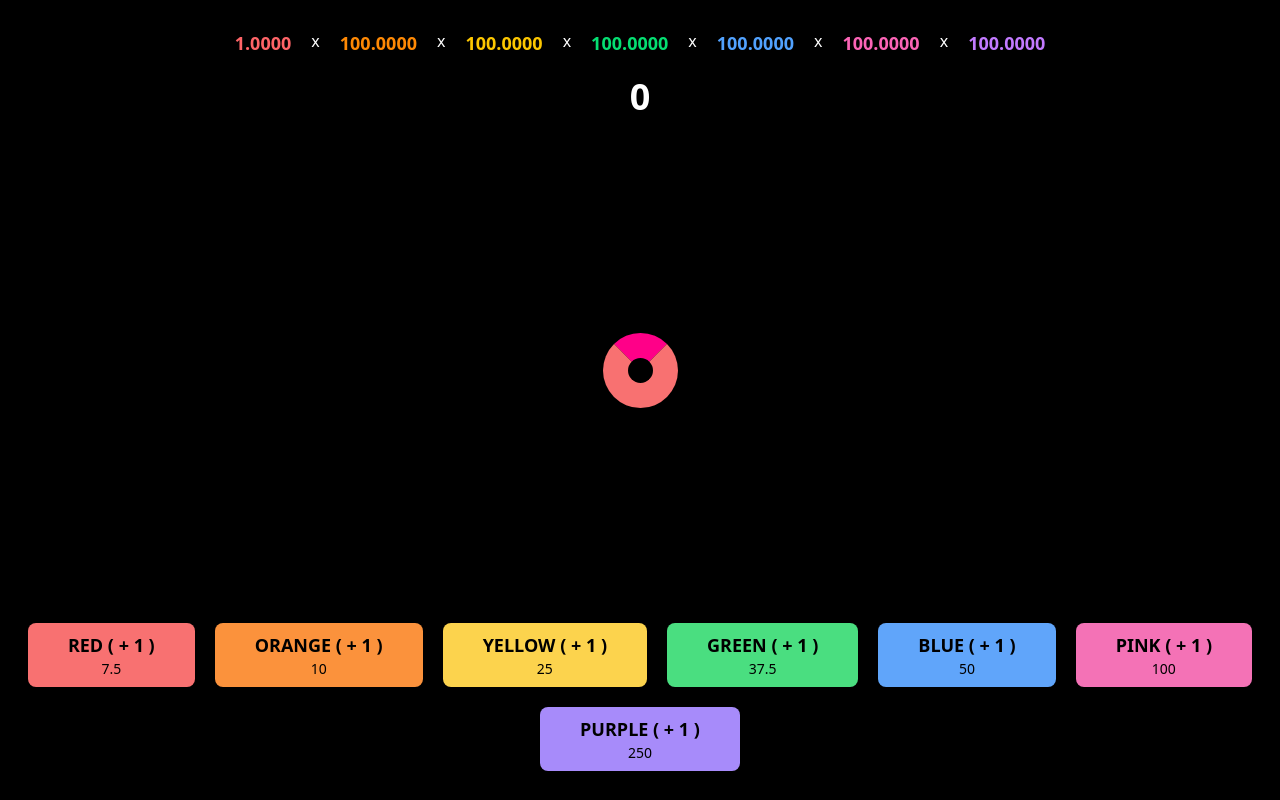
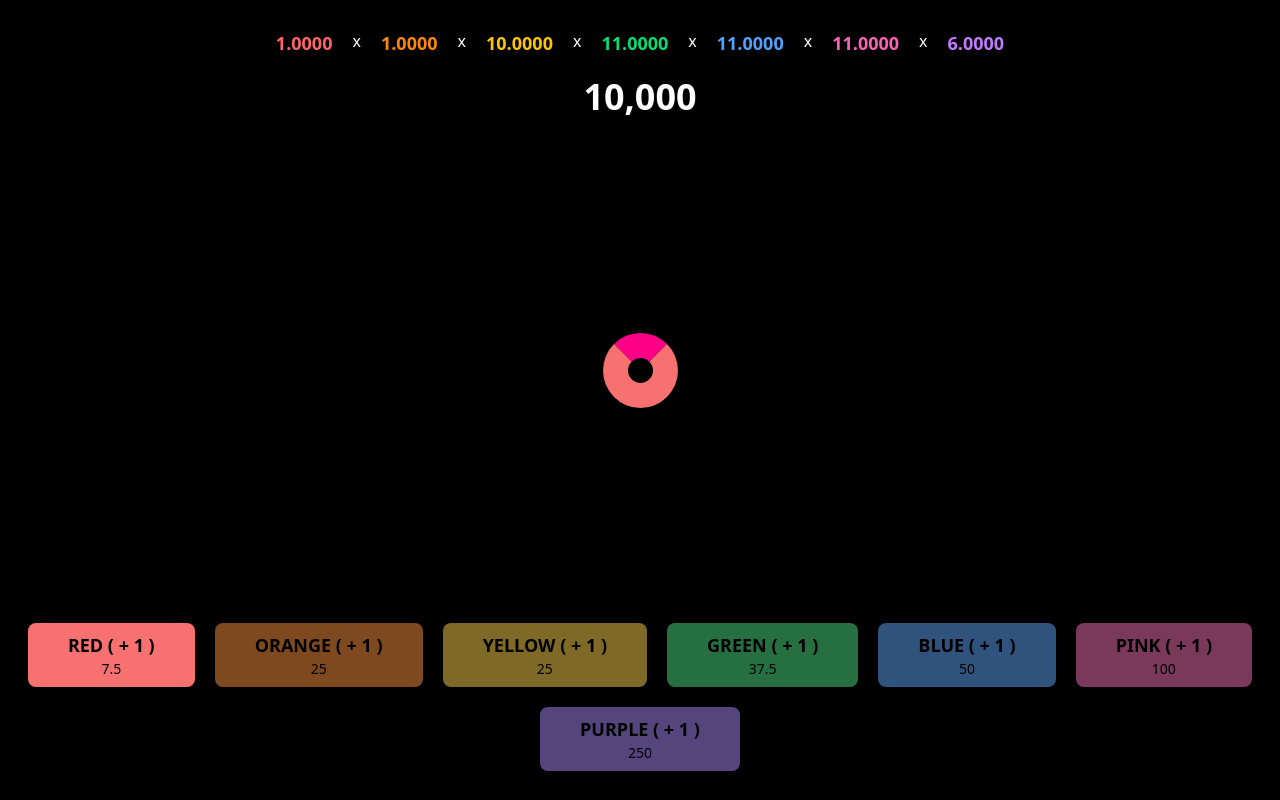
Before and after one commit to oriodev/bored, a Next.js app: page / in a window 1280 px wide. Built offline with nearby package versions, Linux system fonts and the light colour scheme.

Commit message:
fixed a bunch of wonky animation issues

```diff
--- a/app/globals.css
+++ b/app/globals.css
@@ -15,6 +15,6 @@
     transform: rotate(0deg);
   }
   to {
-    transform: rotate(340deg);
+    transform: rotate(360deg);
   }
 }
--- a/app/page.tsx
+++ b/app/page.tsx
@@ -3,23 +3,18 @@
 import Buttons from "@/components/Buttons";
 import Circles from "@/components/Circles";
 import Speeds from "@/components/Speeds";
-import { CircleColor, CircleState } from "@/types";
+import { CircleState } from "@/types";
 import { useState } from "react";
 
 export default function Home() {
-  const [number, setNumber] = useState<number>(0);
+  const [number, setNumber] = useState<number>(10000);
 
-
-  const handleComplete = (colour: CircleColor) => {
-    const amount = circleState[colour].amount;
-    setNumber(prev => prev + amount);
-  }
 
   const [circleState, setCircleState] = useState<CircleState>({
     red: {
       colour: 'red',
       unlocked: true,
-      unlockedReq: 0, // prev upgrades required to unlock this circle
+      unlockedReq: 'orange', // what u unlock, not who unlocks u
       auto: false,
       autoReq: 2, // upgrades required to make this circle auto
       speed: 1,
@@ -27,74 +22,78 @@ export default function Home() {
       costMultiplier: 1.5,
       upgradesUnlocked: 1, // increases when u press the red button
       amount: 10,
-      complete: () => handleComplete('red')
     },
     orange: {
       colour: 'orange',
       unlocked: false,
-      unlockedReq: 10,
+      unlockedReq: 'yellow',
       auto: false,
-      speed: 100,
+      autoReq: 2,
+      speed: 1,
       speedMultipier: 0.8,
-      costMultiplier: 2,
+      costMultiplier: 5,
       upgradesUnlocked: 1,
       amount: 1,
-      complete: () => handleComplete('orange')
     },
     yellow: {
       colour: 'yellow',
       unlocked: false,
+      unlockedReq: 'green',
       auto: false,
-      speed: 100,
+      autoReq: 2,
+      speed: 10,
       speedMultipier: 0.85,
       costMultiplier: 5,
       upgradesUnlocked: 1,
       amount: 1,
-      complete: () => handleComplete('yellow')
     },
     green: {
       colour: 'green',
       unlocked: false,
+      unlockedReq: 'blue',
       auto: false,
-      speed: 100,
+      autoReq: 2,
+      speed: 11,
       speedMultipier: 0.87,
       costMultiplier: 7.5,
       upgradesUnlocked: 1,
       amount: 1,
-      complete: () => handleComplete('green')
     },
     blue: {
       colour: 'blue',
       unlocked: false,
+      unlockedReq: 'pink',
       auto: false,
-      speed: 100,
+      autoReq: 2,
+      speed: 11,
       speedMultipier: 0.9,
       costMultiplier: 10,
       upgradesUnlocked: 1,
       amount: 1,
-      complete: () => handleComplete('blue')
     },
     pink: {
       colour: 'pink',
       unlocked: false,
+      unlockedReq: 'purple',
       auto: false,
-      speed: 100,
+      autoReq: 2,
+      speed: 11,
       speedMultipier: 0.95,
       costMultiplier: 20,
       upgradesUnlocked: 1,
       amount: 1,
-      complete: () => handleComplete('pink')
     },
     purple: {
       colour: 'purple',
       unlocked: false,
+      unlockedReq: null,
       auto: false,
-      speed: 100,
+      autoReq: 2,
+      speed: 6,
       speedMultipier: 0.99,
       costMultiplier: 50,
       upgradesUnlocked: 1,
       amount: 1,
-      complete: () => handleComplete('purple')
     }
   });
 
@@ -102,9 +101,9 @@ export default function Home() {
     <div className="p-5 bg-black text-white w-screen h-screen flex flex-col items-center justify-center overflow-hidden">
       <div className="flex flex-col gap-5 justify-center items-center">
         <Speeds circleState={circleState} />
-        <p className="text-4xl font-black">{number}</p>
+        <p className="text-4xl font-black">{number.toLocaleString(undefined, { minimumFractionDigits: 0, maximumFractionDigits: 1})}</p>
       </div>
-      <Circles circleState={circleState} />
+      <Circles circleState={circleState} setNumber={setNumber}  />
       <Buttons circleState={circleState} setCircleState={setCircleState} number={number} setNumber={setNumber} />
  </div>
   );
--- a/components/Button.tsx
+++ b/components/Button.tsx
@@ -5,13 +5,15 @@ interface ButtonProps {
   colour: string;
   handlePurchase: () => void;
   cost: number;
+  num: number;
 }
 
-const Button = ({ circle, colour, handlePurchase, cost }: ButtonProps ) => {
+const Button = ({ circle, colour, handlePurchase, cost, num }: ButtonProps ) => {
+  const show = circle.unlocked && cost <= num;
 
   return (
       <div
-        className="rounded-lg p-2 pl-10 pr-10 flex flex-col justify-center items-center hover:cursor-pointer"
+        className={`${show ? 'opacity-100 hover:cursor-pointer' : 'opacity-50 hover:default'} rounded-lg p-2 pl-10 pr-10 flex flex-col justify-center items-center `}
         style={{
           backgroundColor: `var(--${colour})`,
           userSelect: 'none'
--- a/components/Buttons.tsx
+++ b/components/Buttons.tsx
@@ -18,14 +18,17 @@ const Buttons = ({ circleState, setCircleState, number, setNumber }: ButtonsProp
     if (number >= cost) {
       setNumber(prev => prev - cost); // payment for the upgrade
 
-      // CHECK FOR AUTO
+      // CHECK FOR AUTO && UNLOCK
       if (
           !circleState[colour].auto && // not already auto
           circleState[colour].upgradesUnlocked === circleState[colour].autoReq // hit the req for auto
         ) {
+
+          const toUnlock = circleState[colour].unlockedReq;
+
           setCircleState(
-            (prev: CircleState) => (
-              {
+            (prev: CircleState) => {
+              const updatedState = {
                 ...prev,
                 [colour]: {
                   ...prev[colour],
@@ -33,9 +36,19 @@ const Buttons = ({ circleState, setCircleState, number, setNumber }: ButtonsProp
                   speed: 10, // MAGIC NUMBER, FIX LATER
                   upgradesUnlocked: prev[colour].upgradesUnlocked + 1,
                 }
+              };
+
+              if (toUnlock) {
+                updatedState[toUnlock] = {
+                  ...prev[toUnlock],
+                  unlocked: true
+                };
               }
-            )
+
+              return updatedState;
+            }
           )
+
         }
 
       else {
@@ -69,6 +82,7 @@ const Buttons = ({ circleState, setCircleState, number, setNumber }: ButtonsProp
             colour={key}
             handlePurchase={() => handlePurchase(key as CircleColor)}
             cost={COST_BASE * circleState[key as CircleColor].upgradesUnlocked * circleState[key as CircleColor].costMultiplier}
+            num={number}
           />
         ))
       }
--- a/components/Circle.tsx
+++ b/components/Circle.tsx
@@ -1,27 +1,36 @@
 "use client"
 
 import { Circle as CircleType } from "@/types";
-import { ReactNode, useEffect, useState } from "react";
+import { useEffect, useState, useRef } from "react";
 
 interface CircleProps {
   size: number;
-  circle: CircleType,
-  children?: ReactNode;
+  circle: CircleType;
+  setNumber: (updater: number | ((prev: number) => number)) => void;
+  style?: React.CSSProperties;
 }
 
-const Circle = ({ size, circle, children }: CircleProps) => {
-  const {colour, unlocked, speed, complete} = circle;
+const Circle = ({ size, circle, setNumber, style }: CircleProps) => {
+  const { colour, unlocked, speed } = circle;
   const [spacePressed, setSpacePressed] = useState(false);
+  const circleRef = useRef<HTMLDivElement>(null);
 
   useEffect(() => {
-    if (circle.auto) {
+    if (!circle.unlocked) {
       setSpacePressed(false);
       return;
     }
 
-    const handleAnimationIteration = () => {
-      if (complete) complete();
-      setSpacePressed(false)
+    const handleNumber = () => {
+      setNumber(prev => prev + 10);
+    }
+
+    const handleAnimationIteration = (event: AnimationEvent) => {
+      if (event.target === circleRef.current) {
+        setSpacePressed(false);
+      }
+
+      handleNumber();
     };
 
     const handleKeyPress = (event: KeyboardEvent) => {
@@ -30,17 +39,18 @@ const Circle = ({ size, circle, children }: CircleProps) => {
       }
     };
 
-    window.addEventListener("animationiteration", handleAnimationIteration);
+    addEventListener("animationiteration", handleAnimationIteration);
     window.addEventListener("keydown", handleKeyPress);
 
     return () => {
-      window.removeEventListener("animationiteration", handleAnimationIteration);
+      removeEventListener("animationiteration", handleAnimationIteration);
       window.removeEventListener("keydown", handleKeyPress);
     };
-  }, [complete, spacePressed, circle]);
+  }, [setNumber, spacePressed, circle]);
 
   return (
     <div
+      ref={circleRef}
       className={`rounded-full flex justify-center items-center overflow-hidden`}
       style={{
         width: `${size}px`,
@@ -48,14 +58,13 @@ const Circle = ({ size, circle, children }: CircleProps) => {
         borderWidth: unlocked ? '25px' : '0px',
         borderStyle: 'solid',
         borderColor: `var(--${colour})`,
-        borderTopColor: `#ff0088`,
+        borderTopColor: '#ff0088',
         boxSizing: 'border-box',
-        position: 'relative',
+        position: 'absolute',
         animation: circle.auto || spacePressed ? `rotate ${speed}s linear infinite` : 'none',
+        ...style,
       }}
-    >
-      {children}
-    </div>
+    />
   );
 };
 
--- a/components/Circles.tsx
+++ b/components/Circles.tsx
@@ -3,48 +3,38 @@ import Circle from "./Circle";
 
 interface CirclesProps {
   circleState: CircleState;
+  setNumber: (updater: number | ((prev: number) => number)) => void;
 }
 
-const Circles = ({ circleState }: CirclesProps ) => {
+const Circles = ({ circleState, setNumber }: CirclesProps) => {
+  const sizes = [535, 450, 375, 300, 225, 150, 75];
+  const colors = [
+    circleState.purple,
+    circleState.pink,
+    circleState.blue,
+    circleState.green,
+    circleState.yellow,
+    circleState.orange,
+    circleState.red,
+  ];
 
- return (
-       <div className="w-2/3 h-2/3 flex justify-center items-center overflow-hidden">
+  return (
+    <div className="relative w-2/3 h-2/3 flex justify-center items-center overflow-hidden">
+      {sizes.map((size, index) => (
         <Circle
-          size={535}
-          circle = {circleState.purple}
-        >
-          <Circle
-            size={450}
-            circle = {circleState.pink}
-          >
-            <Circle
-              size={375}
-              circle = {circleState.blue}
-            >
-              <Circle
-                size={300}
-                circle = {circleState.green}
-              >
-                <Circle
-                  size={225}
-                  circle = {circleState.yellow}
-                >
-                  <Circle
-                    size={150}
-                    circle = {circleState.orange}
-                  >
-                    <Circle
-                      size={75}
-                      circle = {circleState.red}
-                    />
-                  </Circle>
-                </Circle>
-              </Circle>
-            </Circle>
-          </Circle>
-        </Circle>
-      </div>
- )
+          key={index}
+          size={size}
+          circle={colors[index]}
+          setNumber={setNumber}
+          style={{
+            position: 'absolute',
+            top: `calc(50% - ${size / 2}px)`,
+            left: `calc(50% - ${size / 2}px)`,
+          }}
+        />
+      ))}
+    </div>
+  );
 }
 
 export default Circles;
```
Also changed, not shown: types.tsx (+3 -4 lines).
